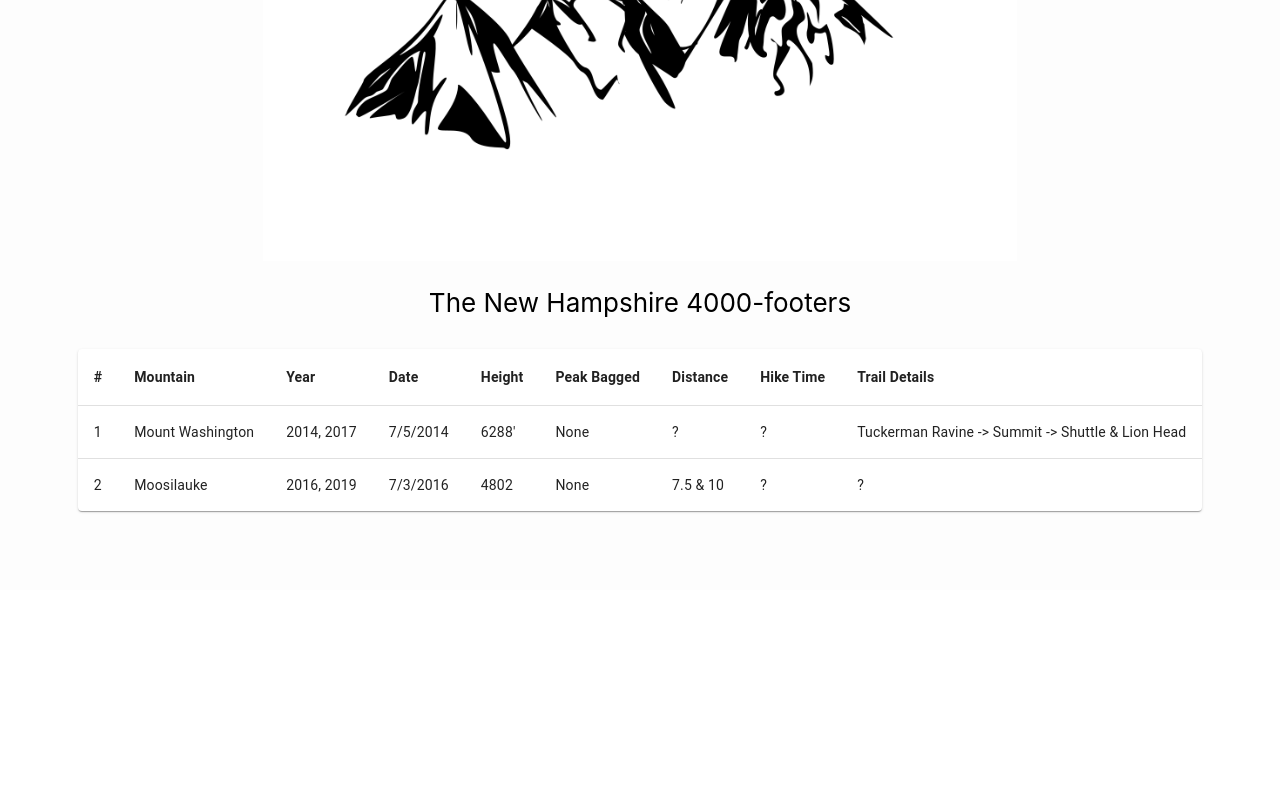
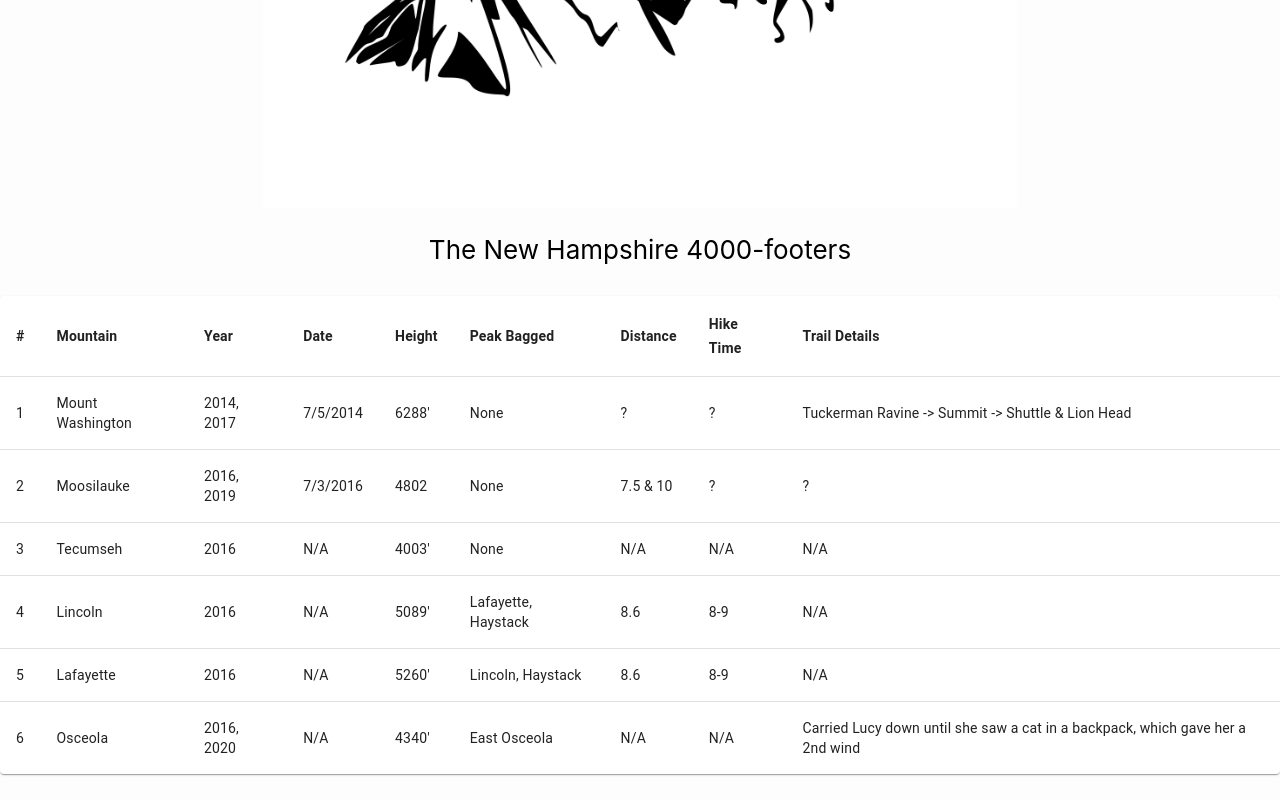
Before and after one commit to cdvieu/cv-mountains, a React (Create React App) app: page / in a window 1280 px wide. Shown: the part 210-1010 px from the top of the page. Before the commit the page ends 800 px from the top, so only its background shows below. Built offline with nearby package versions, Linux system fonts and the light colour scheme.

Commit message:
adding mountains

```diff
--- a/src/App.js
+++ b/src/App.js
@@ -2,6 +2,7 @@ import mountains from './mountains.png';
 import './App.css';
 import Table from './Table';
 import PhotoIcon from '@mui/icons-material/Photo';
+import Grid from '@mui/material/Grid';
 
 function App() {
   return (
@@ -11,7 +12,9 @@ function App() {
         <p style={{ color: '#000000' }}>
           The New Hampshire 4000-footers
           <br/><br/>
+          <Grid item xs={12}>
           <Table />
+          </Grid>
         </p>
         {/* <a
           className="App-link"
--- a/src/Table.js
+++ b/src/Table.js
@@ -14,11 +14,18 @@ function createData(number, name, year, date, height, peakBagged, distance, hike
 
 const rows = [
   createData('1', 'Mount Washington', '2014, 2017','7/5/2014', "6288'", 'None', '?', '?', 'Tuckerman Ravine -> Summit -> Shuttle & Lion Head'),
-  createData('2', 'Moosilauke', '2016, 2019', '7/3/2016', '4802', 'None',	'7.5 & 10', '?', '?')
-  // createData('Mount Moosilauke', '7/5/2014', "5000'", 24, 4.0),
-  // createData('Mount Tecumseh', '7/5/2014', "5000'", 24, 4.0),
-  // createData('Mount Lincoln', '7/5/2014', "5000'", 24, 4.0),
-  // createData('Mount Osceola', '7/5/2014', "5000'", 24, 4.0),
+  createData('2', 'Moosilauke', '2016, 2019', '7/3/2016', '4802', 'None',	'7.5 & 10', '?', '?'),
+  createData('3', 'Tecumseh', '2016',	'N/A', "4003'", 'None', 'N/A', 'N/A', 'N/A'),
+  createData('4', 'Lincoln', '2016', 'N/A', "5089'", 'Lafayette, Haystack', '8.6', '8-9', 'N/A'),
+  createData('5', 'Lafayette', '2016', 'N/A',	"5260'", 'Lincoln, Haystack',	'8.6', '8-9',	'N/A'),
+  createData('6', 'Osceola', '2016, 2020', 'N/A', "4340'", 'East Osceola', 'N/A',	'N/A', 'Carried Lucy down until she saw a cat in a backpack, which gave her a 2nd wind')
+// East Osceola	2016	?	4156'	Osceola	N/A	N/A	N/A
+// Pierce	2017	9/23/2017	4310'	Eisenhower	N/A	N/A	N/A
+// Cannon	2017	9/9/2017	4100'	None	N/A	N/A	N/A
+// Eisenhower	2017	9/23/2017	4780'	Pierce	N/A	N/A	N/A
+// Garfield	2017	9/24/2017	4500'	None	N/A	N/A	N/A
+// Jackson	2017	5/21/2017	4052'	Webster	N/A	N/A	N/A
+// Galehead	2017	9/10/2017	4024'	None	N/A	N/A	N/A
 ];
 
 const useStyles = makeStyles({
```
